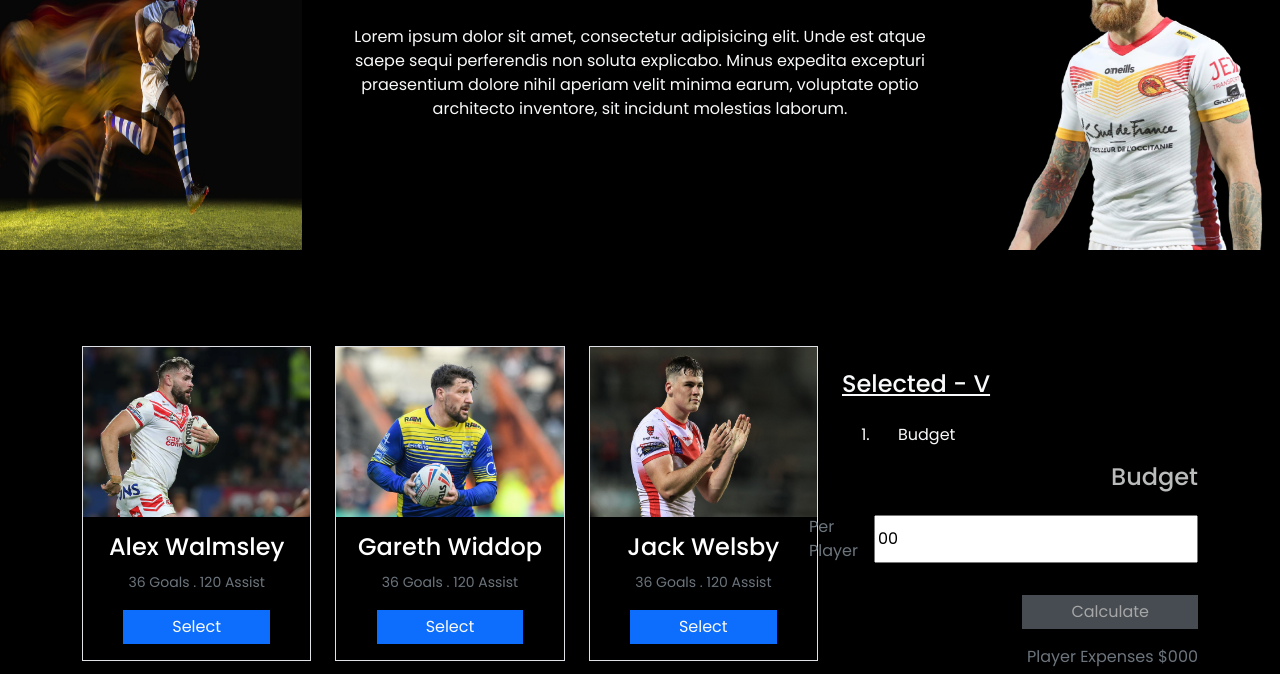
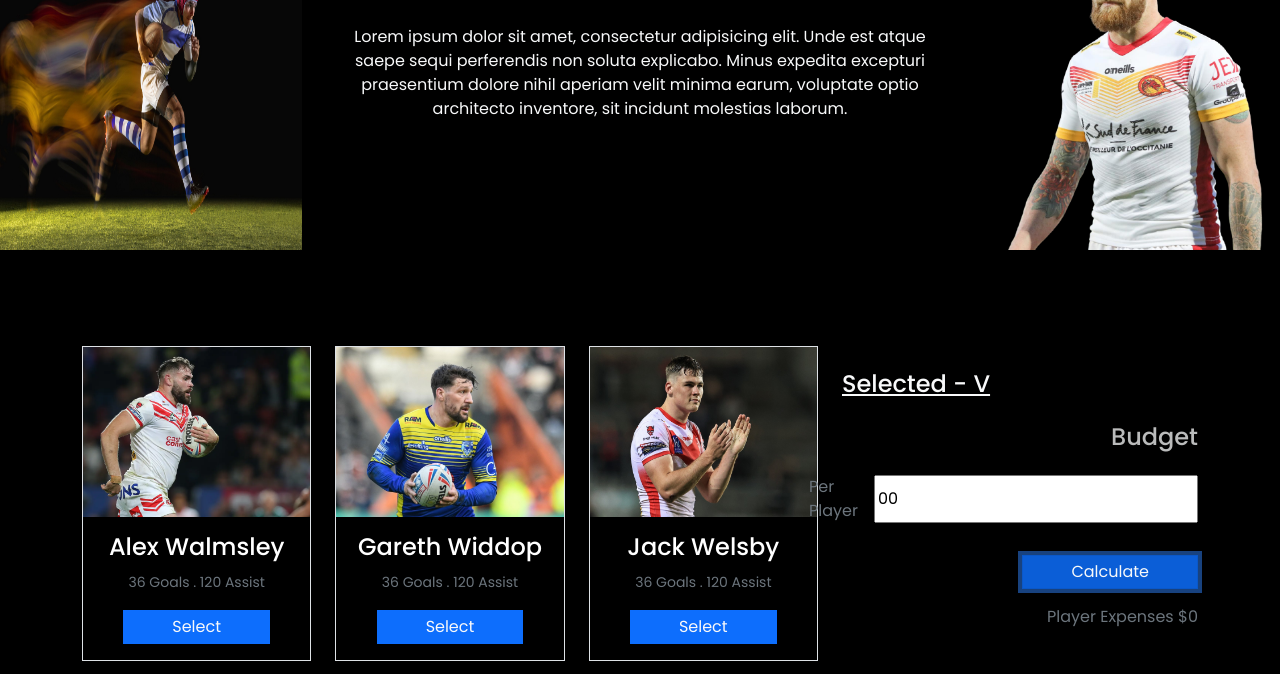
Before and after one commit to sajid365-sr/Super-League, a plain HTML site: page index.html in a window 1280 px wide. Both pictures are taken after a click on the button "Calculate". Shown: the part 119-793 px from the top of the page. Drawn offline with nearby package versions, Linux system fonts and the light colour scheme.

Commit message:
player budget section complete with full js functionality

```diff
--- a/index.html
+++ b/index.html
@@ -45,7 +45,7 @@
 <!-- player section starts-->
 <section class="container my-5">
     <div class="row py-5">
-        <div class="col-8">
+        <div id="playerSection" class="col-8">
 
             <!-- Row 1 -->
             <div class="row mb-3">
@@ -211,8 +211,8 @@
                 <span class="text-secondary">Per Player</span>
                 <input id="budgetInput" type="number" value="00">
             </div>
-            <button class="btn btn-primary px-5 py-1 text-light rounded-0 mt-3">Calculate</button>
-            <p class="text-secondary">Player Expenses $<span>000</span></p>
+            <button id="calculateBtn" class="btn btn-primary px-5 py-1 text-light rounded-0 mt-3">Calculate</button>
+            <p class="text-secondary">Player Expenses $<span id="playerExpense">000</span></p>
         </div>
     </div>
 </div>
--- a/script.js
+++ b/script.js
@@ -1,4 +1,4 @@
-let allBtn = document.querySelectorAll('button');
+let allBtn = document.querySelectorAll('#playerSection button');
 let selection = document.querySelector('#selection ol')
 
 
@@ -17,3 +17,27 @@ for(let keys of allBtn){
 
     })
 }
+
+
+function inputValue(inputId){
+
+    let input = document.getElementById(inputId);
+    let inputValue = Number(input.value);
+    return inputValue;
+}
+
+function innerTextValue(elementId,setValue){
+
+    let element = document.getElementById(elementId);
+    element.innerText = setValue;
+
+}
+
+document.getElementById('calculateBtn').addEventListener('click',function(){
+  let perPlayerCost =  inputValue('budgetInput');
+    let selectedPlayer = selection.childElementCount;
+
+    const totalPlayerCost = selectedPlayer * perPlayerCost;
+
+    innerTextValue('playerExpense',totalPlayerCost);
+})
```
